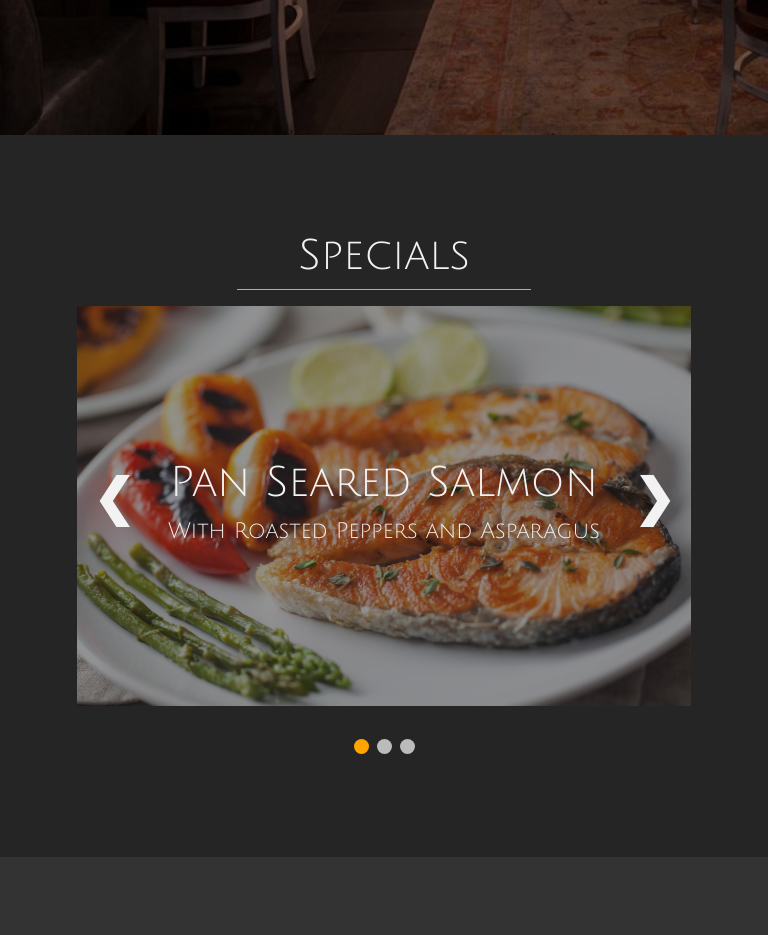
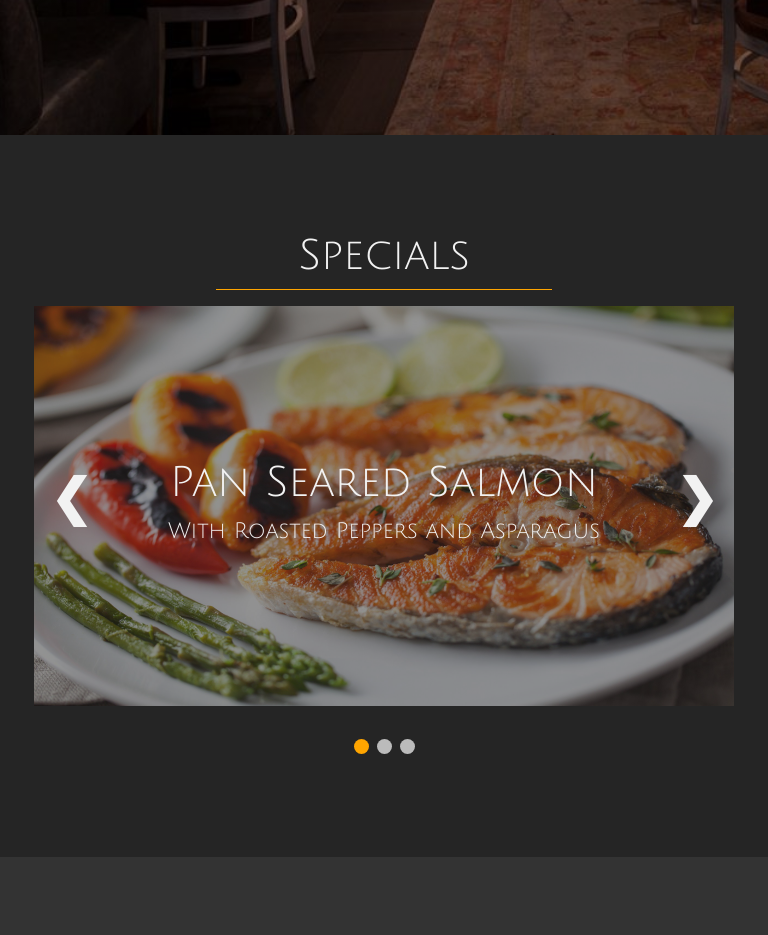
Before and after one commit to AdamKoller/restaurant-2, a plain HTML site: page index.html in a window 768 px wide. Shown: the part 2400-3335 px from the top of the page. Drawn offline with Linux system fonts and the light colour scheme.

Commit message:
Update queries.css

```diff
--- a/css/queries.css
+++ b/css/queries.css
@@ -208,7 +208,7 @@
     padding: 40px 170px;
   }
   .specials-container {
-    width:80%;
+    width:700px;
     position: relative;
     margin: auto;
   }
```
